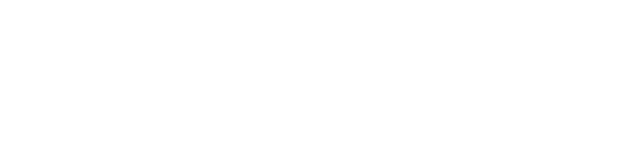
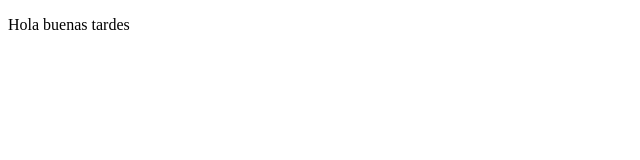
Before and after one commit to MiguelMrs/MARS, a plain HTML site: page index.html in a window 1280 px wide. Shown: the whole page, without its empty margins (0-640 px from the left). Drawn offline with Linux system fonts and the light colour scheme.

Commit message:
MARS - Creamos un párrafo en body

```diff
--- a/index.html
+++ b/index.html
@@ -7,6 +7,6 @@
     <title>Document</title>
 </head>
 <body>
-
+    <p>Hola buenas tardes</p>
 </body>
 </html>
```
